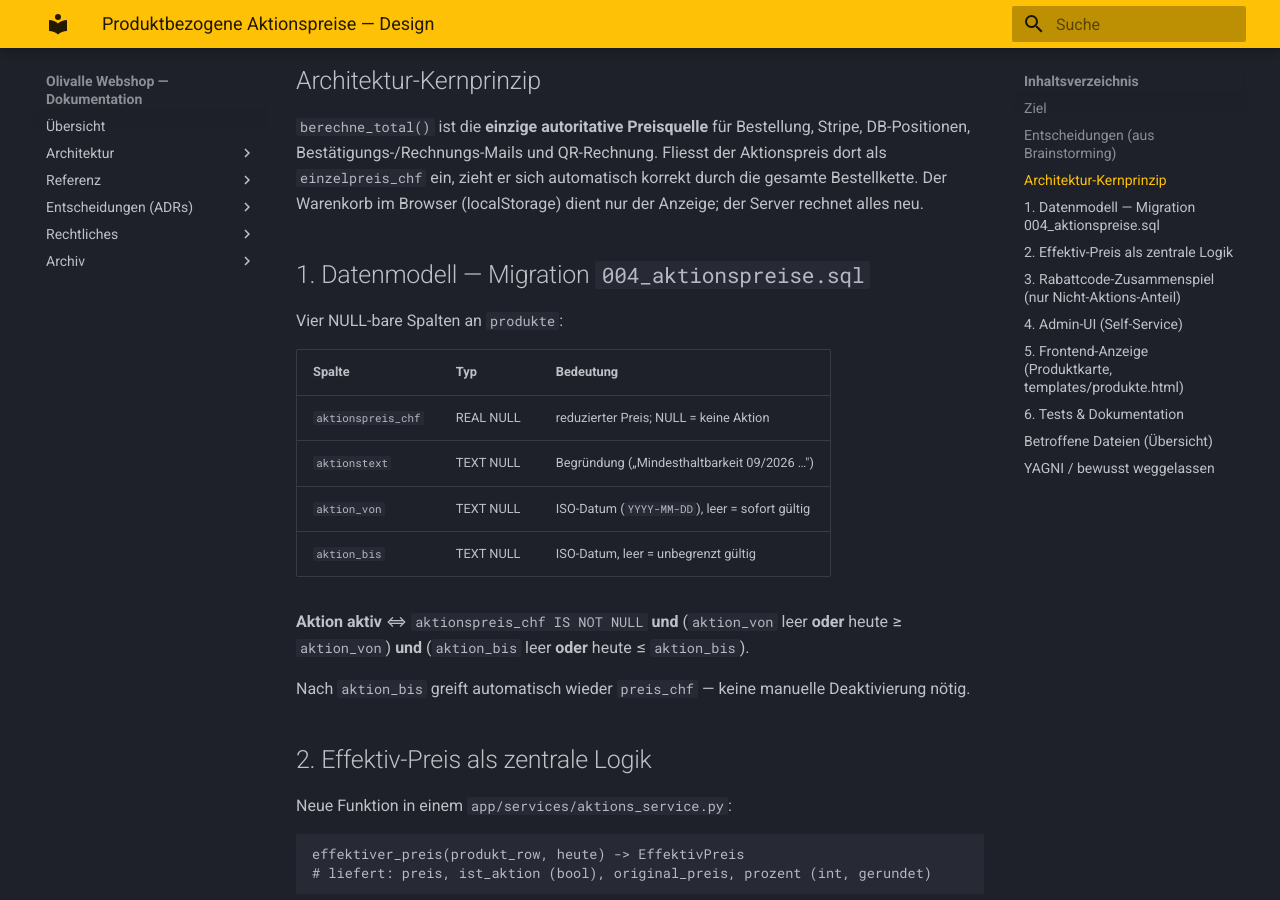
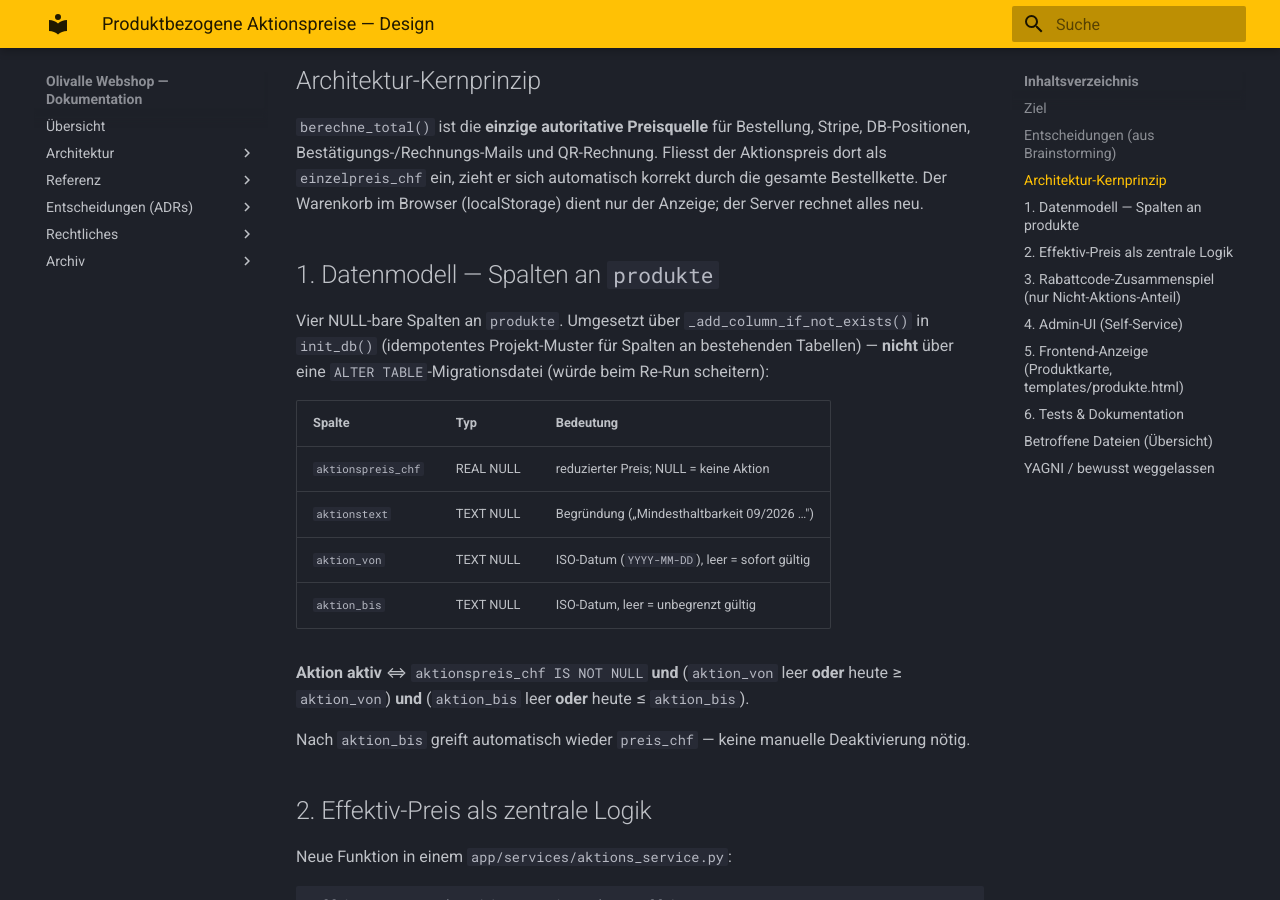
Before and after one commit to konstantinniedermann/olivalle-webshop, an MkDocs documentation site: the page built from docs/superpowers/specs/2026-06-23-aktionspreise-design.md, in a window 1280 px wide and 900 px high, scrolled down 935 px. Built offline with MkDocs 1.6.1 and Material for MkDocs 9.7.7, drawn with Linux system fonts in a browser that asks for light colours; some of the changed text lies outside the part shown.

Commit message:
docs: Spec-Wording auf _add_column_if_not_exists statt 004-Migration (#134)
Co-Authored-By: Claude Opus 4.8 (1M context) <noreply@anthropic.com>

```diff
--- a/docs/superpowers/specs/2026-06-23-aktionspreise-design.md
+++ b/docs/superpowers/specs/2026-06-23-aktionspreise-design.md
@@ -32,9 +32,11 @@ DB-Positionen, Bestätigungs-/Rechnungs-Mails und QR-Rechnung. Fliesst der Aktio
 als `einzelpreis_chf` ein, zieht er sich automatisch korrekt durch die gesamte Bestellkette.
 Der Warenkorb im Browser (localStorage) dient nur der Anzeige; der Server rechnet alles neu.
 
-## 1. Datenmodell — Migration `004_aktionspreise.sql`
+## 1. Datenmodell — Spalten an `produkte`
 
-Vier NULL-bare Spalten an `produkte`:
+Vier NULL-bare Spalten an `produkte`. Umgesetzt über `_add_column_if_not_exists()`
+in `init_db()` (idempotentes Projekt-Muster für Spalten an bestehenden Tabellen) —
+**nicht** über eine `ALTER TABLE`-Migrationsdatei (würde beim Re-Run scheitern):
 
 | Spalte | Typ | Bedeutung |
 |---|---|---|
@@ -125,7 +127,7 @@ Tailwind-Klassen gemäss bestehender Card-UI-Konvention (siehe lokale `CLAUDE.md
 
 | Bereich | Datei(en) |
 |---|---|
-| Migration | `migrations/004_aktionspreise.sql` (neu) |
+| DB-Spalten | `app/database.py` (`_add_column_if_not_exists` in `init_db`), `tests/conftest.py` (`db`-Fixture) |
 | Effektiv-Preis | `app/services/aktions_service.py` (neu) |
 | Model | `app/models.py` (`Produkt` um Aktions-Felder) |
 | Repo | `app/repositories/produkt_repo.py` |
```
